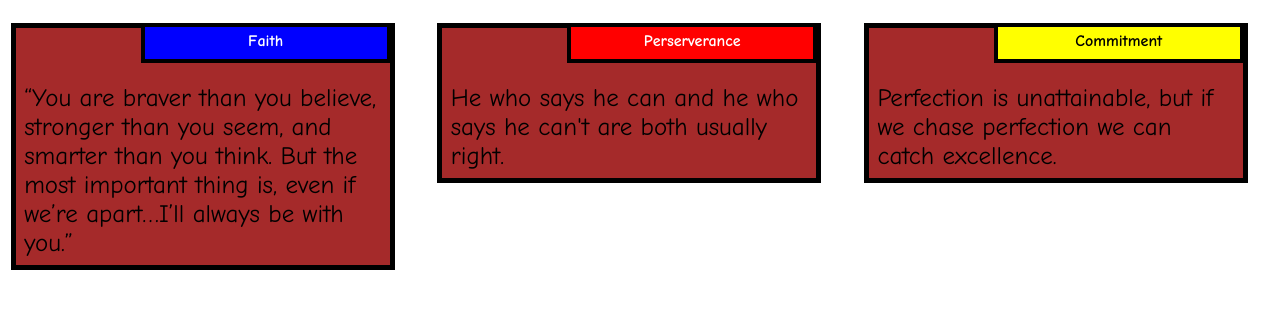
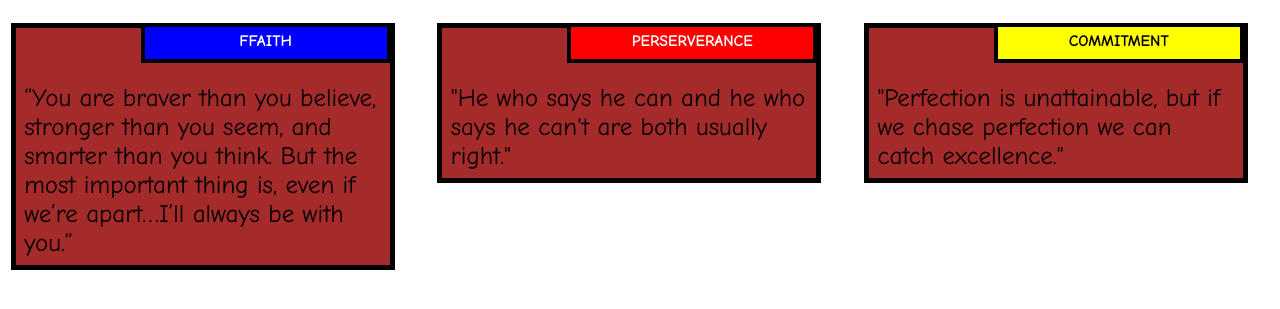
Before and after one commit to chazmedina/Solution-Mod-2, a plain HTML site: page index.html in a window 1280 px wide. Shown: the part 61-370 px from the top of the page. Drawn offline with Linux system fonts and the light colour scheme.

Commit message:
Update index.html

```diff
--- a/index.html
+++ b/index.html
@@ -13,7 +13,7 @@
 
   <div class="col-lg-4 col-md-6 col-sm-12">
   	<div class="box">
-  		<p class="content-name name1">Faith</p>
+  		<p class="content-name name1">FFAITH</p>
   		<p class="content">“You are braver than you believe, stronger than you seem, and smarter than you think. But the most important thing is, even if we’re apart…I’ll always be with you.”
 </p>
   	</div>
@@ -21,15 +21,15 @@
 
   <div class="col-lg-4 col-md-6 col-sm-12">
   	<div class="box">
-   		<p class="content-name name2">Perserverance</p>
-   		<p class="content">He who says he can and he who says he can't are both usually right.</p>
+   		<p class="content-name name2">PERSERVERANCE</p>
+   		<p class="content">"He who says he can and he who says he can't are both usually right."</p>
   	</div>
   </div>
 
   <div class="col-lg-4 col-md-12 col-sm-12">
   	<div class="box">
-  		<p class="content-name name3">Commitment</p>
-  		<p class="content">Perfection is unattainable, but if we chase perfection we can catch excellence.</p>
+  		<p class="content-name name3">COMMITMENT</p>
+  		<p class="content">"Perfection is unattainable, but if we chase perfection we can catch excellence."</p>
   	</div>
   </div>
 
```
